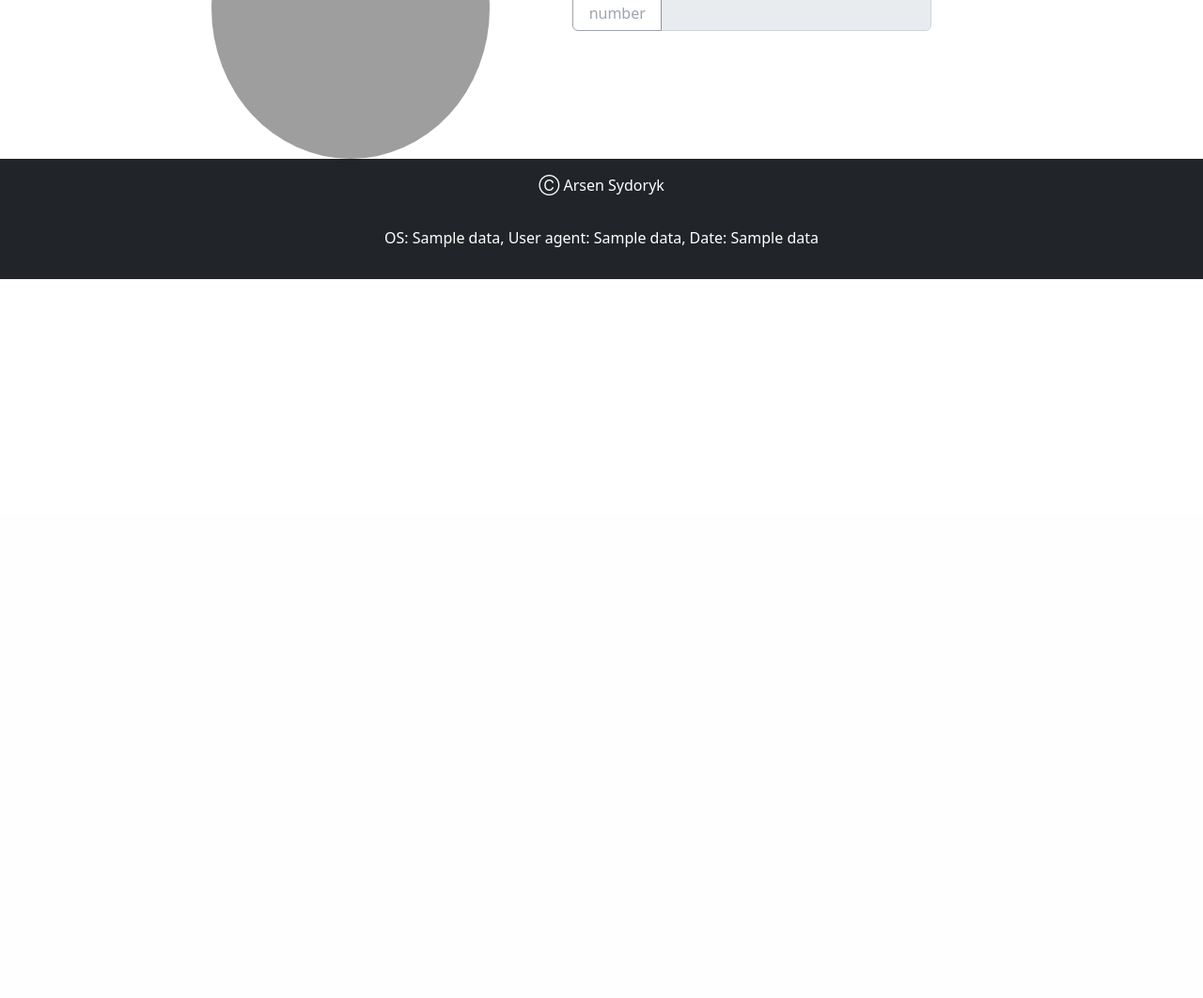
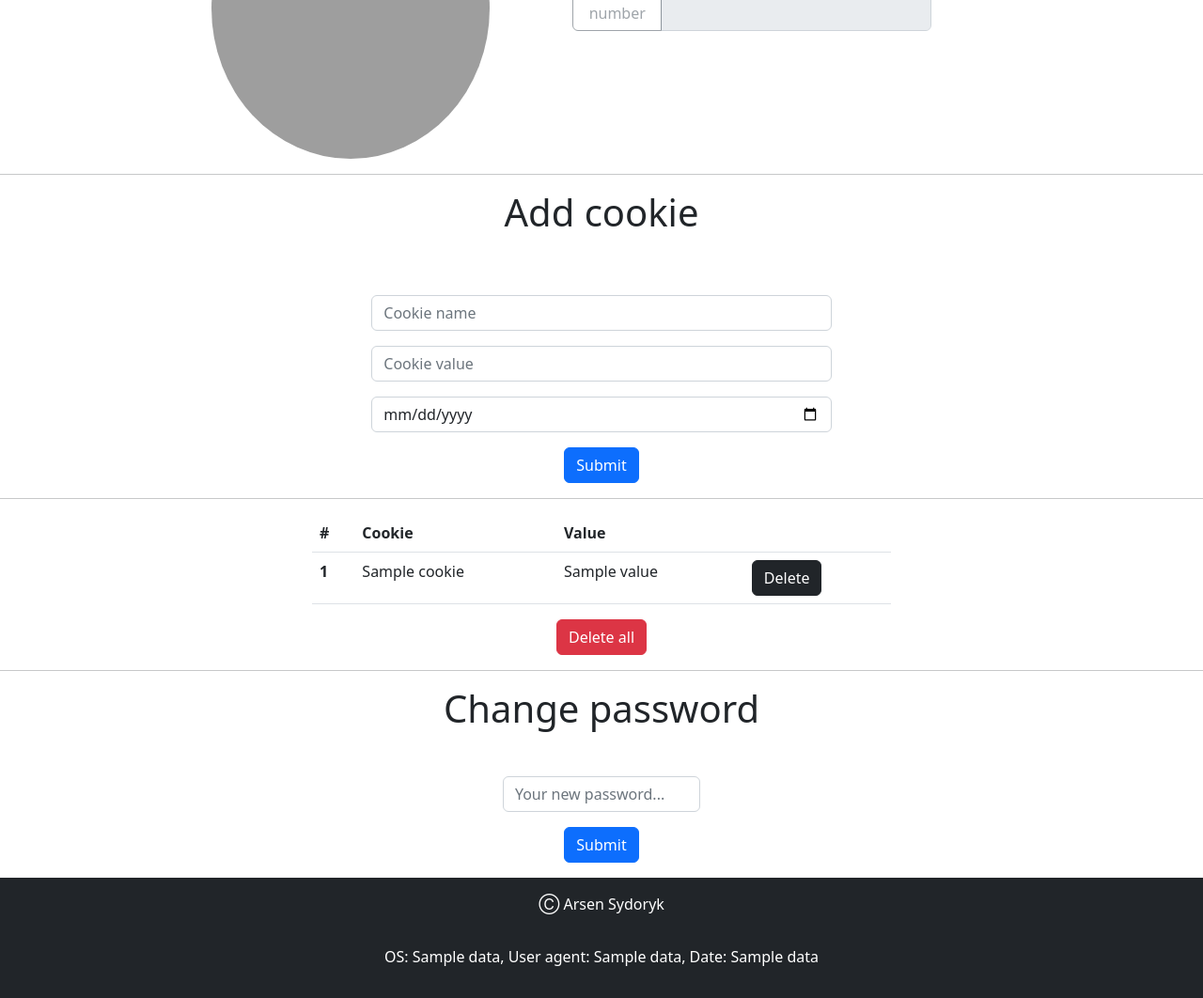
Before and after one commit to ArsenOOO7/web-python-labs, a Flask app: template lab4/app/templates/user/info.html in a window 1280 px wide. Shown: the part 253-1315 px from the top of the page at 94% size. Before the commit the page ends 550 px from the top, so only its background shows below. Run offline with Flask 3, Linux system fonts and the light colour scheme; the template is opened without the code that fills it: most values are stand-ins (such as "Sample title", 1, 10 or a date in 2020); grey boxes are pictures that could not be loaded.

Commit message:
[LAB-4] Added cookies and change password forms

```diff
--- a/lab4/app/common/common.py
+++ b/lab4/app/common/common.py
@@ -12,8 +12,8 @@ menu = {
 
 authorized_menu = {
     'Login': ['login', False],
-    'Logout': ['logout', True],
-    'Information': ['info', True]
+    'Information': ['info', True],
+    'Logout': ['logout', True]
 }
 
 
--- a/lab4/app/templates/user/info.html
+++ b/lab4/app/templates/user/info.html
@@ -35,11 +35,119 @@
                         <button disabled class="w-25 btn btn-outline-secondary" type="button" id="button-phone">
                             Phone number
                         </button>
-                        <input disabled type="number" class="form-control" value="{{ session['user']['phone_number'] }}">
+                        <input disabled type="number" class="form-control"
+                               value="{{ session['user']['phone_number'] }}">
                     </div>
                 </div>
             </div>
         </div>
     </div>
-
+    <hr>
+    <div style="height: 100%; display: flex; justify-content: center; align-items: center; flex-direction: column; gap: 1rem;">
+        <h1 class="mb-md-5">
+            Add cookie
+        </h1>
+        {% if session.get('cookie_created') %}
+            <div class="alert alert-danger mt-4" role="alert">
+                {{ session.pop('cookie_created') }}
+            </div>
+        {% endif %}
+        {% if session.get('cookie_deleted') %}
+            <div class="alert alert-danger mt-4" role="alert">
+                {{ session.pop('cookie_deleted') }}
+            </div>
+        {% endif %}
+        {% if session.get('cookie_error') %}
+            <div class="alert alert-danger mt-4" role="alert">
+                {{ session.pop('cookie_error') }}
+            </div>
+        {% endif %}
+        <form action="{{ url_for('add_cookie') }}" method="post"
+              class="row d-flex justify-content-center w-50 gap-3">
+            <div class="row d-flex justify-content-center">
+                <div class="col-md-10">
+                    <input type="text" name="cookie_name" id="cookie_name" class="form-control"
+                           placeholder="Cookie name" required>
+                </div>
+            </div>
+            <div class="row d-flex justify-content-center">
+                <div class="col-md-10">
+                    <input type="text" name="cookie_value" id="cookie_value" class="form-control"
+                           placeholder="Cookie value" required>
+                </div>
+            </div>
+            <div class="row d-flex justify-content-center">
+                <div class="col-md-10">
+                    <input type="date" name="expires_at" id="expires_at" class="form-control"
+                           placeholder="Expires at" required>
+                </div>
+            </div>
+            <div class="row d-flex justify-content-center">
+                <div class="col-auto">
+                    <button class="btn btn-primary">
+                        Submit
+                    </button>
+                </div>
+            </div>
+        </form>
+    </div>
+    <hr>
+    <div class="container-sm w-50">
+        <table class="table">
+            <thead>
+            <tr>
+                <th scope="col">#</th>
+                <th scope="col">Cookie</th>
+                <th scope="col">Value</th>
+                <th scope="col"></th>
+            </tr>
+            </thead>
+            <tbody>
+            {% for cookie, value in cookies %}
+                {% if cookie != 'session' %}
+                    <tr>
+                        <th scope="row">{{ loop.index }}</th>
+                        <td>{{ cookie }}</td>
+                        <td>{{ value }}</td>
+                        <td>
+                            <a href="{{ url_for('clear_cookie', cookie_name=cookie) }}">
+                                <button class="btn btn-dark">
+                                    Delete
+                                </button>
+                            </a>
+                        </td>
+                    </tr>
+                {% endif %}
+            {% endfor %}
+            </tbody>
+        </table>
+        <p>
+            <form action="{{ url_for('clear_cookie') }}" method="post" class="text-center">
+                <button type="submit" class="btn btn-danger">Delete all</button>
+            </form>
+        </p>
+    </div>
+    <hr>
+    <p>
+    <div style="height: 100%; display: flex; justify-content: center; align-items: center; flex-direction: column">
+        <h1 class="mb-md-5">Change password</h1>
+        {% if session.get('password_changed') %}
+            <div class="alert alert-danger mt-4" role="alert">
+                {{ session.pop('password_changed') }}
+            </div>
+        {% endif %}
+        <form action="{{ url_for('change_password') }}" method="post"
+              style="display: flex; flex-direction: column; align-items: center">
+            <div class="row d-flex justify-content-center">
+                <div class="col-md-10">
+                    <input type="password" name="new_password" id="new_password" class="form-control"
+                           placeholder="Your new password..." required>
+                </div>
+            </div>
+            <button type="submit" class="btn btn-primary mt-md-3">
+                Submit
+            </button>
+        </form>
+    </div>
+    </p>
 {% endblock %}
```
Also changed, not shown: lab4/app/user_controller.py (+59 -9 lines).
